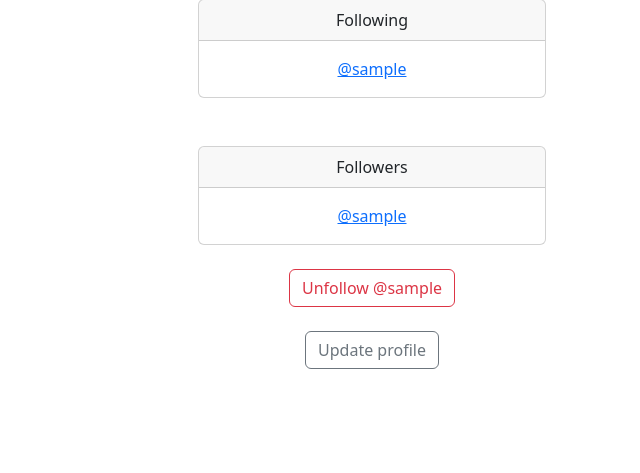
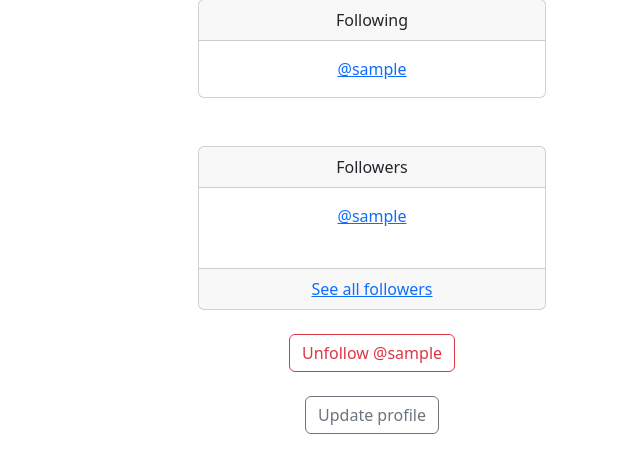
Before and after one commit to chriseborowski/witter, a Django app: page /profile/1 in a window 1280 px wide. Shown: the part 182-655 px from the top of the page, without its empty margins (640-1280 px from the left). Run offline with Django 5.2, Linux system fonts and the light colour scheme; the visitor is signed in with stand-in values (Sample User, id 1); data comes from the database, SQL or seed files in the repository; data that the repository does not hold is empty; some libraries are stand-ins or nearby versions.

Commit message:
Add See all followers button to profile display

```diff
--- a/social/witter/templates/profile.html
+++ b/social/witter/templates/profile.html
@@ -93,7 +93,7 @@
       <div class="card-body">
         <p class="card-text">
 
-        {% for following in profile.followed_by.all %}
+        {% for following in profile.followed_by.all|slice:3 %}
 
         <a href="{% url 'profile' following.user.id %}" title="{{ following.user.username }}">@{{ following }}</a><br>
 
@@ -101,6 +101,10 @@
 
         </p>
       </div>
+      <br>
+        <div class="card-footer">
+          <a href="{% url 'followers' profile.user.id %}">See all followers</a>
+        </div>
   </div>
   <br>
 
```
